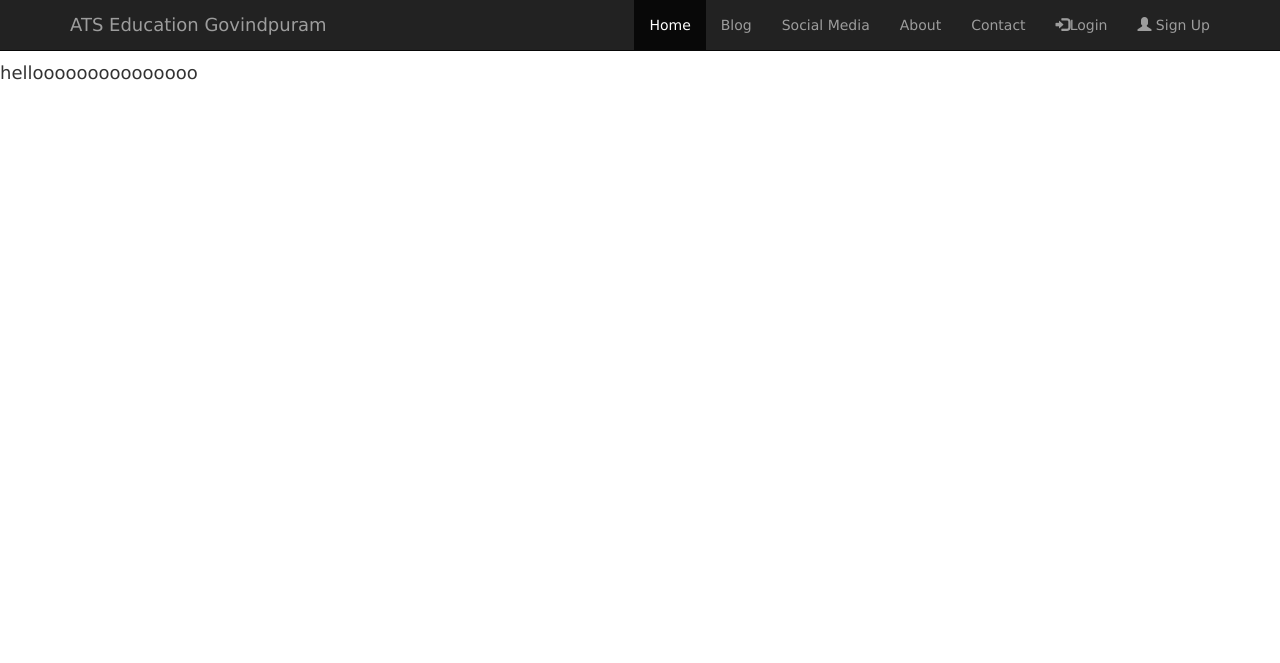
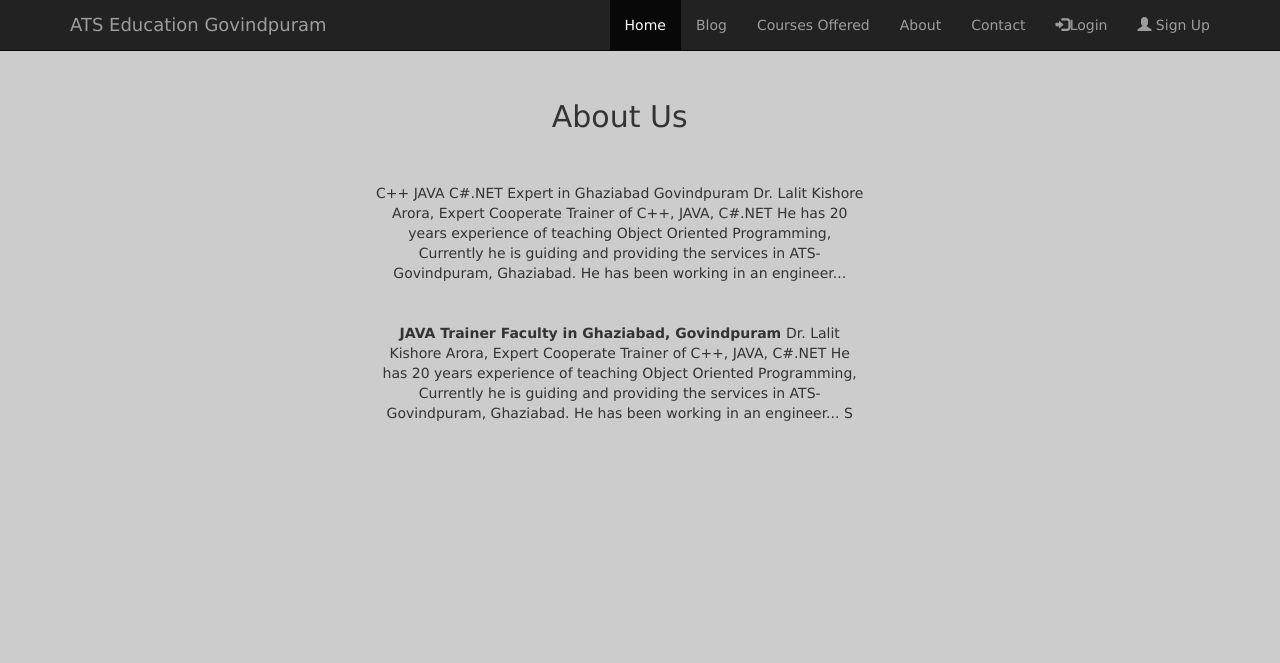
Before and after one commit to madhurprem1/EDU_ATS, a Django app: page /about/ in a window 1280 px wide. Shown: the top 663 px of the page. Run offline with Django 3.2, Linux system fonts and the light colour scheme; some libraries are stand-ins or nearby versions.

Commit message:
before gallery

```diff
--- a/ats/templates/about.html
+++ b/ats/templates/about.html
@@ -15,6 +15,35 @@
 <div>
 
 </div>
+<br><br>
+<style>
+body  {
+
+    background-color: #cccccc;
+}
+</style>
+
+ <div class="container col-sm-10" >
+ <div class="container col-sm-4"></div>
+ <div class="container col-sm-6" align="center">
+<br><br>
  <h2>About Us</h2>
- <h4>hellooooooooooooooo</h4>
+ <br><br>
+<span>C++ JAVA C#.NET Expert in Ghaziabad Govindpuram
+Dr. Lalit Kishore Arora,   Expert Cooperate Trainer of C++, JAVA, C#.NET He has 20 years experience of teaching Object Oriented Programming, Currently he is guiding and providing the services in ATS-Govindpuram, Ghaziabad. He has been working in an engineer...</span>
+</div>
+
+
+</div>
+
+<div class="container col-sm-10" >
+<div class="container col-sm-4"></div>
+<div class="container col-sm-6" align="center">
+<br><br>
+<span>
+<strong>JAVA Trainer Faculty in Ghaziabad, Govindpuram </strong>
+Dr. Lalit Kishore Arora,   Expert Cooperate Trainer of C++, JAVA, C#.NET He has 20 years experience of teaching Object Oriented Programming, Currently he is guiding and providing the services in ATS-Govindpuram, Ghaziabad. He has been working in an engineer...
+</span>S
+</div>
+</div>
 {% endblock %}
--- a/ats/templates/base.html
+++ b/ats/templates/base.html
@@ -52,16 +52,20 @@
           <li><a href="#">Blog</a></li>
 
           <li class="dropdown">
-            <a href="#" class="dropdown-toggle" data-toggle="dropdown">Social Media</a>
+            <a href="#" class="dropdown-toggle" data-toggle="dropdown">Courses Offered</a>
 
             <ul class="dropdown-menu">
-              <li><a href="#">Twitter</a></li>
+              <li><a href="#">C++</a></li>
 
-              <li><a href="#">Facebook</a></li>
+              <li><a href="#">Java</a></li>
 
-              <li><a href="#">Google+</a></li>
+              <li><a href="#">C#</a></li>
 
-              <li><a href="#">Instagram</a></li>
+              <li><a href="#">>NET</a></li>
+
+              <li><a href="#">Wevsite Development</a></li>
+
+
             </ul>
           </li>
 
--- a/atsedu/settings.py
+++ b/atsedu/settings.py
@@ -88,10 +88,8 @@ DATABASES = {
     }
 }
 
-# EMAIL_BACKEND = 'django.core.mail.backends.console.EmailBackend'
 EMAIL_USE_TLS = True
 EMAIL_HOST = 'smtp.gmail.com'
-
 EMAIL_HOST_USER = 'smp0005@gmail.com'
 EMAIL_HOST_PASSWORD = 'maximum1418'
 EMAIL_PORT = 587
```
Also changed, not shown: 1 other file.
